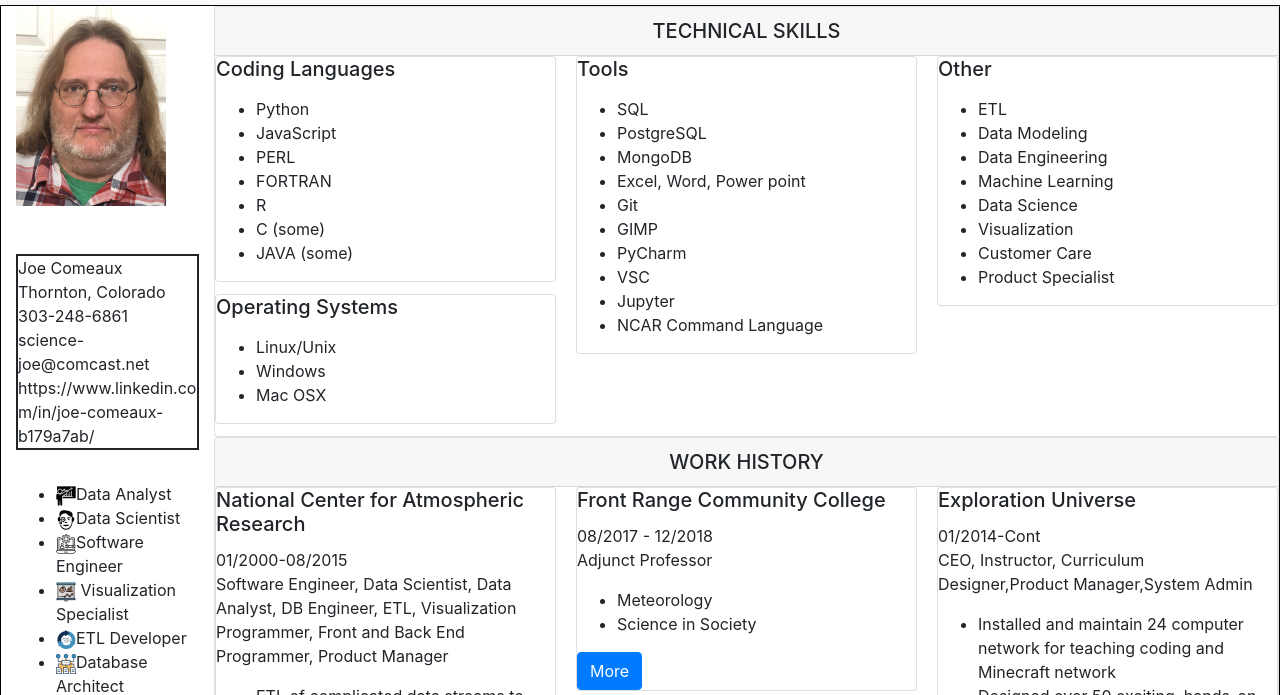
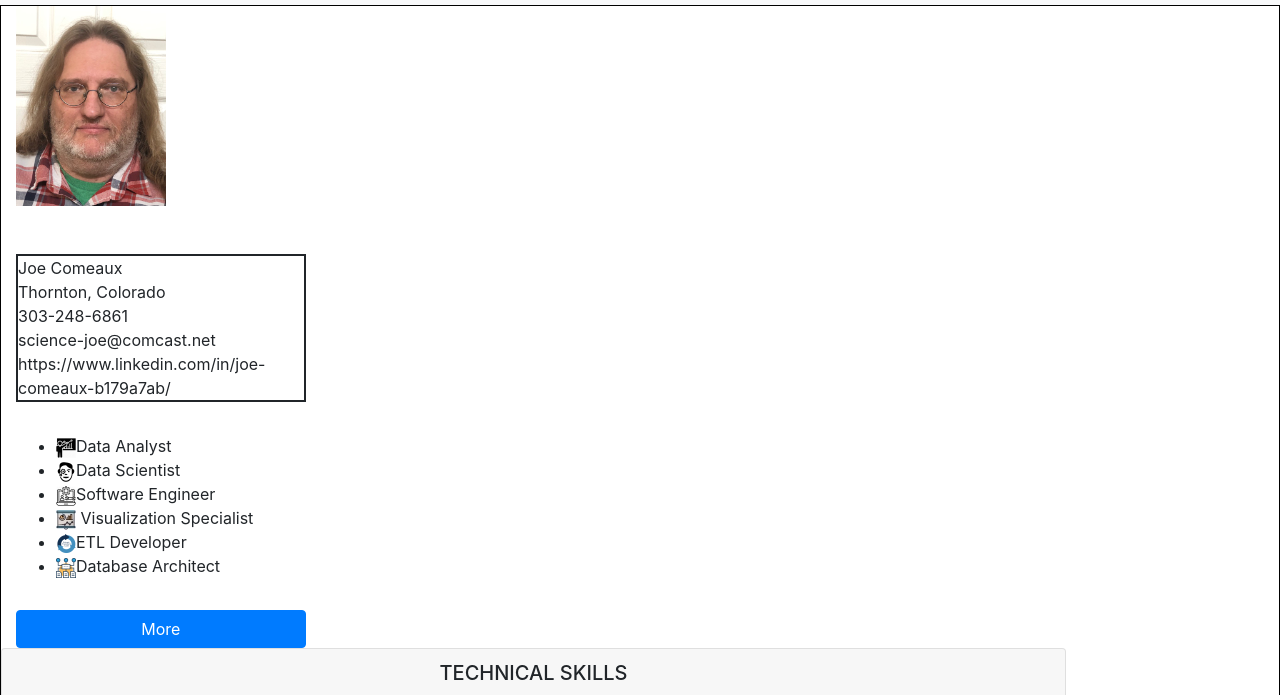
Before and after one commit to jgirlsdad/jgirlsdad.github.io, a plain HTML site: page index.html in a window 1280 px wide. Shown: the part 81-776 px from the top of the page. Drawn offline with nearby package versions, Linux system fonts and the light colour scheme.

Commit message:
Fix column widths

```diff
--- a/index.html
+++ b/index.html
@@ -26,7 +26,7 @@
 
     <div class="container-fluid" style="border:1px solid black">
         <div class="row">
-            <div class="col-md-2">
+            <div class="col-md-3">
                 <div class="card" style="border:none">
                      <img class="card-img-top d-block" style="width:150px;height:200px" src="Static/Images/IMG_1735.jpg"><br><br>
                      <p style="border-style: solid;border-width:2px;">
```
